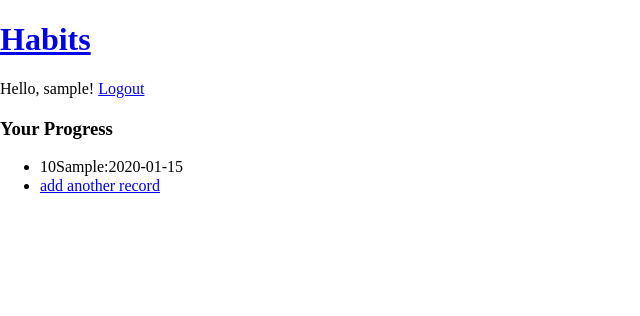
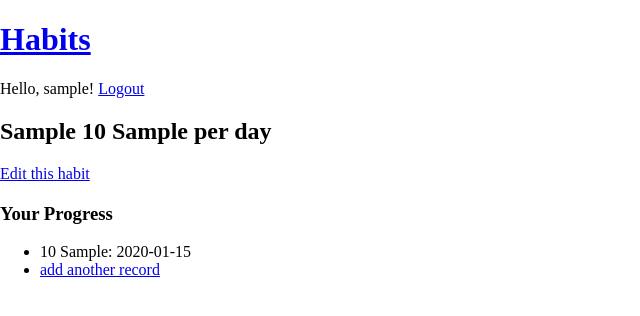
Before and after one commit to momentum-team-1/django-from-scratch-AlyshiaLozanoSmith, a Django app: page /habits/1/ in a window 1280 px wide. Shown: the top 316 px of the page, without its empty margins (0-640 px from the left). Run offline with Django 3.2, Linux system fonts and the light colour scheme; a user stored in the database is signed in; tables that the repository leaves empty hold one stand-in row (values such as "Sample post").

Commit message:
added editing for habits

```diff
--- a/habit_tracker/urls.py
+++ b/habit_tracker/urls.py
@@ -22,6 +22,7 @@ urlpatterns = [
     path('', habits_views.homepage, name='homepage'),
     path('habits/', habits_views.habits_list, name='habits_list'),
     path('habits/<int:habit_pk>/', habits_views.habit_detail, name='habit_detail'),
+    path('habits/<int:habit_pk>/edit', habits_views.edit_habit, name = 'edit_habit'),
     path('habits/<int:habit_pk>/add_record',habits_views.add_record, name='add_record'),
     path('habits/new/', habits_views.add_habit, name='add_habit'),
     path('admin/', admin.site.urls),
--- a/habits/forms.py
+++ b/habits/forms.py
@@ -4,9 +4,9 @@ from .models import Habit, DailyRecord
 class HabitForm(forms.ModelForm):
     class Meta:
         model = Habit
-        fields = ('goal', 'goal_quantity','unit_of_measure')
+        fields = ['goal', 'goal_quantity','unit_of_measure']
 
 class RecordForm(forms.ModelForm):
     class Meta:
         model = DailyRecord
-        fields = ('quantity', 'unit_of_measure')
+        fields = ['quantity', 'unit_of_measure']
--- a/habits/models.py
+++ b/habits/models.py
@@ -25,4 +25,4 @@ class DailyRecord(models.Model):
         unique_together = ['habit','recorded_on']
 
     def __str__(self):
-        return f"{self.quantity}{self.unit_of_measure}:{self.recorded_on}"
+        return f"{self.quantity} {self.unit_of_measure}: {self.recorded_on}"
--- a/habits/views.py
+++ b/habits/views.py
@@ -46,3 +46,17 @@ def add_record(request, habit_pk):
     else:
         form = RecordForm()
     return render(request, 'habits/add_record.html', {'form': form, 'habit':habit} )
+
+@login_required
+def edit_habit(request, habit_pk):
+    habit = get_object_or_404(request.user.habits, pk=habit_pk)
+
+    if request.method == 'POST':
+        form = HabitForm(instance=habit, data=request.POST)
+        if form.is_valid():
+            habit = form.save()
+            return redirect(to='habit_detail', habit_pk=habit.pk)
+    else:
+        form = HabitForm(instance=habit)
+
+    return render(request, 'habits/edit_habit.html', {'form': form, 'habit':habit} )
--- a/templates/habits/habit_detail.html
+++ b/templates/habits/habit_detail.html
@@ -5,7 +5,10 @@ Habit Tracker - {{ habits }}
 
 {% endblock %}
 {% block content %}
-<h2>{{ habits }}</h2>
+<h2>{{ habit }}</h2>
+<p>
+    <a href="{% url 'edit_habit' habit_pk=habit.pk %}"> Edit this habit </a>
+</p>
 
 <h3>Your Progress</h3>
 
```
Also changed, not shown: templates/habits/edit_habit.html (added, +13 -0 lines).
